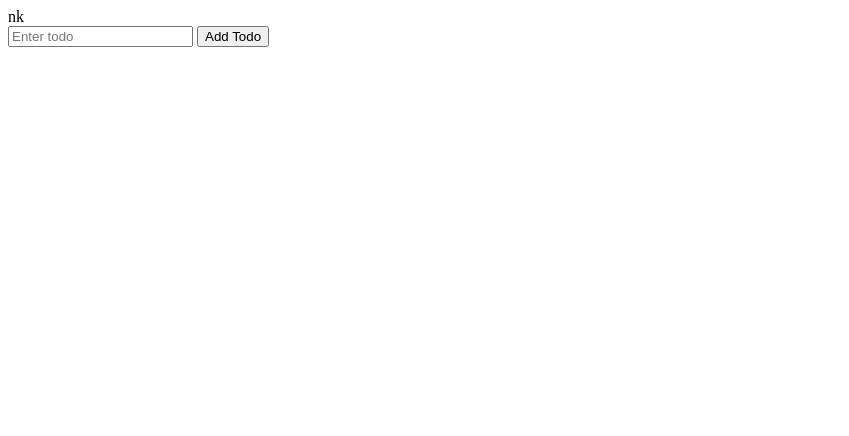
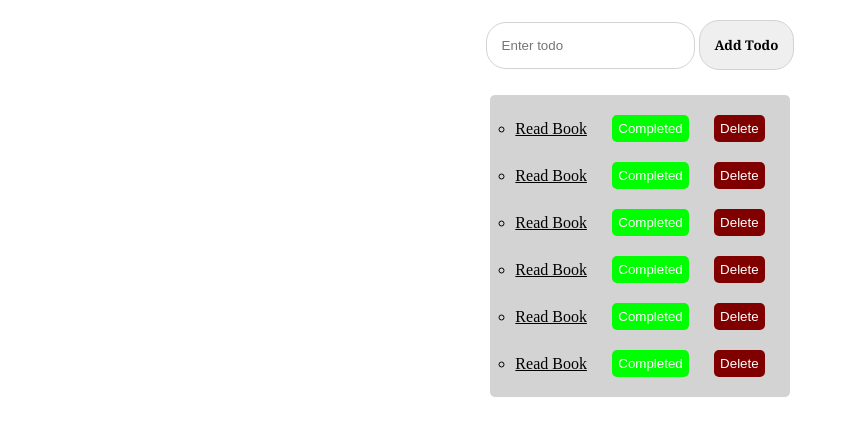
Before and after one commit to abdulazizcode/javascript-todo, a plain HTML site: page index.html in a window 1280 px wide. Shown: the whole page, without its empty margins (0-849 px from the left). Drawn offline with Linux system fonts and the light colour scheme.

Commit message:
css styles completed

```diff
--- a/index.css
+++ b/index.css
@@ -0,0 +1,75 @@
+*{
+    margin: 0;
+    padding: 0;
+    box-sizing: border-box;
+}
+li{
+    list-style-type:circle;
+    text-decoration: underline;
+}
+.container{
+    display: flex;
+    flex-direction: column;
+    padding: 20px;
+}
+.component--container{
+    align-self: center;
+    margin-bottom: 25px;
+}
+.component--container input {
+    padding: 15px;
+    border: 1px solid lightgray;
+    border-radius: 20px;
+}
+.component--container input:focus{
+    outline: none;
+    box-shadow: 2px 2px 2px 2px lightgray;
+}
+.component--container input:hover{
+    outline: none;
+    box-shadow: 2px 2px 2px 2px lightgray;
+}
+.component--container button{
+    padding: 15px;
+    border: 1px solid lightgray;
+    border-radius: 20px;
+    font-family:Cambria, Cochin, Georgia, Times, 'Times New Roman', serif;
+    font-weight: bolder;
+}
+.component--container button:focus{
+    outline: none;
+}
+.component--container button:hover{
+    box-shadow: 2px 2px 2px 2px lightgray;
+}
+.lists--container{
+    background-color: black;
+    align-self: center;
+    width: 300px;
+    background-color: lightgray;
+    border-radius: 5px;
+}
+.todo-items{
+    display: flex;
+    justify-content: space-evenly;
+    margin-top: 20px;
+    margin-bottom: 20px;
+    align-items: center;
+}
+button:focus{
+    outline: none;
+}
+.completed{
+    background-color: lime;
+    color: #ffffff;
+    padding: 6px;
+    border: none;
+    border-radius: 5px;
+}
+.delete{
+    background-color: maroon;
+    color: #ffffff;
+    padding: 6px;
+    border: none;
+    border-radius: 5px;
+}
--- a/index.html
+++ b/index.html
@@ -1,7 +1,7 @@
 <html lang="en">
 <head>
     <meta charset="UTF-8">
-    <link rel="stylesheet" href="index.css">nk
+    <link rel="stylesheet" href="index.css">
     <meta name="viewport" content="width=device-width, initial-scale=1.0">
     <title>Pure Javascript Todo</title>
 </head>
@@ -12,7 +12,38 @@
             <button class="add-todo">Add Todo</button>
         </div>
 
-        <div class="lists--container"></div>
+        <div class="lists--container">
+            <ul class="todo-items">
+                <li class="todo-item">Read Book</li>
+                <button class="completed">Completed</button>
+                <button class="delete">Delete</button>
+            </ul>
+            <ul class="todo-items">
+                <li class="todo-item">Read Book</li>
+                <button class="completed">Completed</button>
+                <button class="delete">Delete</button>
+            </ul>
+            <ul class="todo-items">
+                <li class="todo-item">Read Book</li>
+                <button class="completed">Completed</button>
+                <button class="delete">Delete</button>
+            </ul>
+            <ul class="todo-items">
+                <li class="todo-item">Read Book</li>
+                <button class="completed">Completed</button>
+                <button class="delete">Delete</button>
+            </ul>
+            <ul class="todo-items">
+                <li class="todo-item">Read Book</li>
+                <button class="completed">Completed</button>
+                <button class="delete">Delete</button>
+            </ul>
+            <ul class="todo-items">
+                <li class="todo-item">Read Book</li>
+                <button class="completed">Completed</button>
+                <button class="delete">Delete</button>
+            </ul>
+        </div>
     </div>
     <script src="index.js"></script>
 </body>
```
